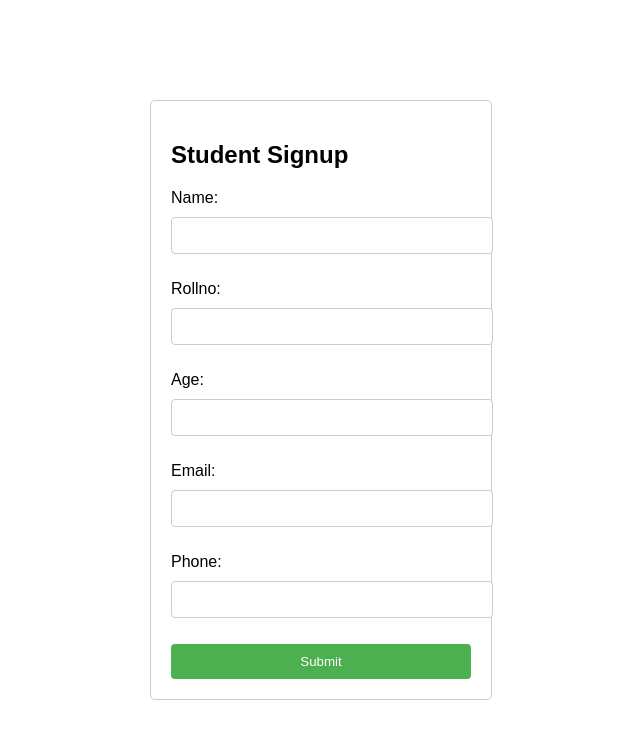
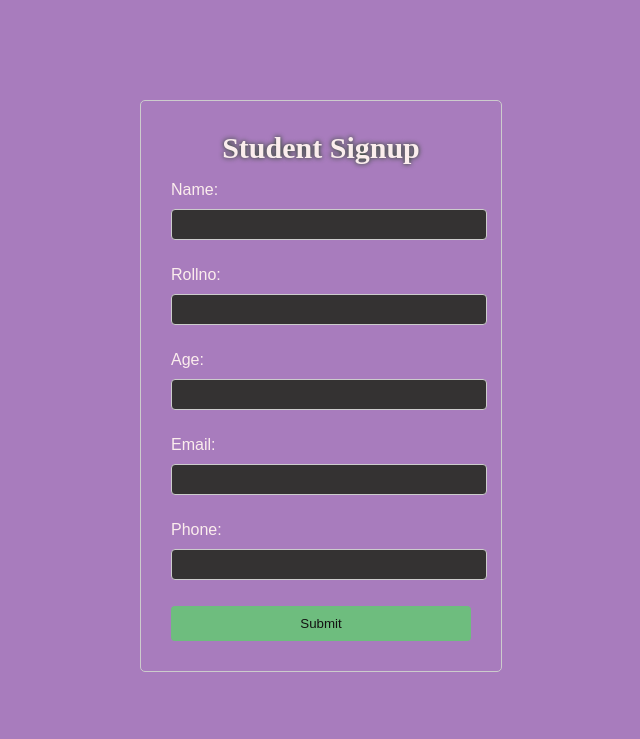
Before and after one commit to KARRI-LOKESH/success, a Django app: page /student/signup/ in a window 1280 px wide. Shown: the top 739 px of the page, without its empty margins (319-959 px from the left). Run offline with Django 5.2, Linux system fonts and the light colour scheme.

Commit message:
Initial commit for my Django project

```diff
--- a/stdapp/models.py
+++ b/stdapp/models.py
@@ -1,9 +1,14 @@
 from django.db import models
 
-# Create your models here.
 class Student(models.Model):
-    name=models.CharField(max_length=20)
-    rollno=models.CharField(max_length=10)
-    age=models.IntegerField()
-    email=models.EmailField(max_length=25)
+    name = models.CharField(max_length=20)
+    rollno = models.CharField(max_length=10, unique=True)
+    age = models.IntegerField()
+    email = models.EmailField(max_length=25)
     phone = models.IntegerField(null=True)
+
+    class Meta:
+        unique_together = ('rollno', 'email')
+
+    def __str__(self):
+        return f"{self.name} ({self.rollno})"
--- a/stdapp/templates/student_signup.html
+++ b/stdapp/templates/student_signup.html
@@ -5,33 +5,45 @@
     <meta name="viewport" content="width=device-width, initial-scale=1.0">
     <title>Student Signup</title>
     <style>
+        h2{
+            margin: 0%;
+            text-align: center;
+            text-decoration: dashed;
+            font-family: 'Times New Roman', Times, serif;
+            text-shadow:0px 0px 5px rgb(21, 62, 15) ;
+            font-size: 30px;
+        }
         body {
             font-family: Arial, sans-serif;
+            background-color: #a87cbd;
+            color:rgb(251, 237, 237);
         }
         .container {
             width: 300px;
             margin: 100px auto;
-            padding: 20px;
+            padding: 30px;
             border: 1px solid #ccc;
             border-radius: 5px;
         }
         input[type="text"], input[type="number"], input[type="email"] {
             width: 100%;
-            padding: 10px;
+            padding: 7px;
             margin: 10px 0;
             border: 1px solid #ccc;
             border-radius: 4px;
+            background-color: rgb(52, 50, 50);
         }
         input[type="submit"] {
             width: 100%;
             padding: 10px;
-            background-color: #4CAF50;
-            color: white;
+            background-color: #6ebd7e;
+            color: rgb(19, 18, 18);
             border: none;
             border-radius: 4px;
         }
         input[type="submit"]:hover {
-            background-color: #45a049;
+            background-color: #142a15;
+            color: wheat;
         }
     </style>
 </head>
```
Also changed, not shown: stdapp/static/login.css (added, +40 -0 lines), stdapp/templates/student_login.html (+9 -6 lines), db.sqlite3, stdapp/migrations/0002_alter_student_email_alter_student_rollno_and_more.py (added), stdapp/migrations/0003_alter_student_email.py (added).
